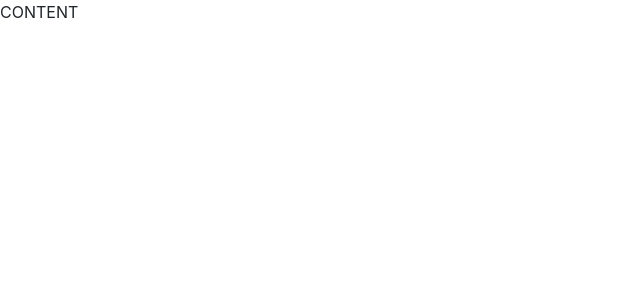
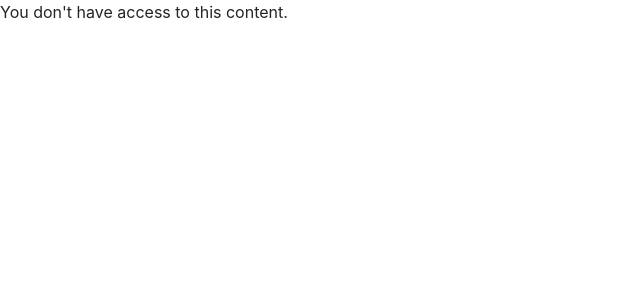
Before and after one commit to nickbrenn/login-api, a React (Create React App) app in the folder client/: page /content in a window 1280 px wide. Shown: the top 300 px of the page, without its empty margins (0-640 px from the left). Built offline with nearby package versions, Linux system fonts and the light colour scheme; no server answers; sample sign-in values are in the browser's storage.

Commit message:
Added conditional rendering for content requiring a valid token to view current user data

```diff
--- a/client/src/App.js
+++ b/client/src/App.js
@@ -1,13 +1,34 @@
 import React, { Component } from "react";
 import { Route } from "react-router-dom";
+import axios from "axios";
 
 import Register from "./components/Register";
 import Login from "./components/Login";
 import Content from "./components/Content";
 
+const basePath = "http://localhost:3333";
+
 class App extends Component {
   state = {
-    verified: false
+    verified: false,
+    userData: null
+  };
+  setLogin = () => {
+    if (localStorage.getItem("token")) {
+      axios
+        .get(`${basePath}/users/verify/`, {
+          headers: {
+            Authorization: "Bearer " + localStorage.getItem("token")
+          }
+        })
+        .then(response => {
+          this.setState({ verified: true, userData: response.data.user });
+        })
+        .catch(error => {
+          this.setState({ verified: false, userData: false });
+          localStorage.removeItem("token");
+        });
+    } else this.setState({ verified: false, userData: false });
   };
   render() {
     return (
@@ -30,7 +51,14 @@ class App extends Component {
           exact
           path="/content"
           render={props => {
-            return <Content {...props} verified={this.state.verified} />;
+            return (
+              <Content
+                {...props}
+                verified={this.state.verified}
+                userData={this.state.userData}
+                setLogin={this.setLogin}
+              />
+            );
           }}
         />
       </div>
--- a/client/src/components/Content.js
+++ b/client/src/components/Content.js
@@ -1,18 +1,22 @@
 import React, { Component } from "react";
 
 class Content extends Component {
-  state = {
-    verified: false
-  };
   componentDidMount = () => {
-    if (this.state.verified === false) {
+    if (this.props.verified === false) {
       if (localStorage.getItem("token")) {
-        console.log("we got a token here");
-      }
+        this.props.setLogin();
+      } else this.props.history.push("/login");
     }
   };
   render() {
-    return <div>CONTENT</div>;
+    console.log("PROPS", this.props);
+    if (this.props.userData && this.props.userData.username) {
+      return <div>{this.props.userData.username}</div>;
+    } else if (this.props.userData === false) {
+      return <div>You don't have access to this content.</div>;
+    } else {
+      return <div>Loading...</div>;
+    }
   }
 }
 
```
